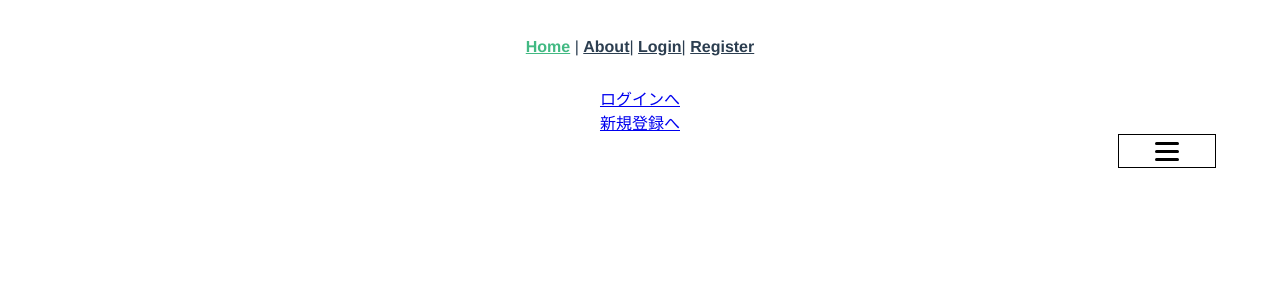
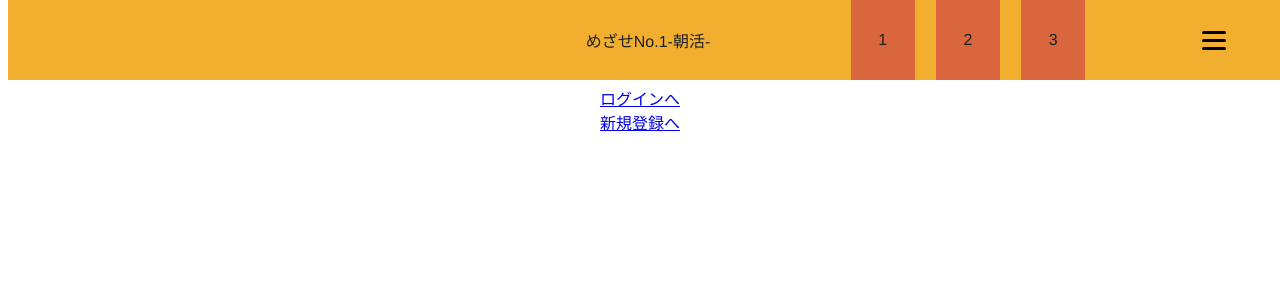
Before and after one commit to webex15-team-1/number-one, a Vue app: page / in a window 1280 px wide. Shown: the top 300 px of the page. Built offline with nearby package versions, Linux system fonts and the light colour scheme.

Commit message:
いったんコミット.色情報が外部から注入できるようにはなった.

```diff
--- a/src/App.vue
+++ b/src/App.vue
@@ -7,7 +7,9 @@
   </nav>
   <router-view />
 </template>
-
+<script>
+export default {}
+</script>
 <style>
 #app {
   font-family: Avenir, Helvetica, Arial, sans-serif;
--- /dev/null
+++ b/src/components/ChangeableHeader.vue
@@ -0,0 +1,94 @@
+<template>
+  <div class="header" :style="{ backgroundColor: colorSettings.bannerColor }">
+    <span class="title header-title" :style="{ color: colorSettings.textColor }"
+      >めざせNo.1-朝活-</span
+    >
+    <div class="header-button-container">
+      <div
+        class="header-button"
+        :style="{
+          backgroundColor: colorSettings.buttonColor,
+        }"
+      >
+        <span :style="{ color: colorSettings.textColor }">1</span>
+      </div>
+      <div
+        class="header-button"
+        :style="{
+          backgroundColor: colorSettings.buttonColor,
+        }"
+      >
+        <span :style="{ color: colorSettings.textColor }">2</span>
+      </div>
+      <div
+        class="header-button"
+        :style="{
+          backgroundColor: colorSettings.buttonColor,
+        }"
+      >
+        <span :style="{ color: colorSettings.textColor }">3</span>
+      </div>
+    </div>
+    <hamburger-menu />
+  </div>
+</template>
+<script>
+import HamburgerMenu from "./HamburgerMenu.vue"
+import { colorSettings } from "@/store/colorSettings"
+export default {
+  components: {
+    HamburgerMenu,
+  },
+  data() {
+    return {
+      colorSettings: colorSettings,
+    }
+  },
+}
+</script>
+<style scoped>
+.header {
+  position: absolute;
+  width: 100%;
+  height: 5em;
+  top: 0%;
+  background-color: orange;
+  text-align: center;
+}
+.header-title {
+  display: inline-block;
+  position: absolute;
+  top: 50%;
+  left: 50%;
+  transform: translate(-50%, -50%);
+}
+.header-button-container {
+  position: absolute;
+  display: inline-block;
+  height: 100%;
+  width: 20%;
+  right: 15%;
+  top: 50%;
+  transform: translateY(-50%);
+  display: flex;
+  justify-content: space-around;
+}
+.header-button {
+  width: 5vw;
+  height: 100%;
+  background-color: yellow;
+  display: inline-block;
+  position: relative;
+}
+.header-button span {
+  position: absolute;
+  top: 50%;
+  left: 50%;
+  transform: translate(-50%, -50%);
+}
+.hamburger-container {
+  position: absolute;
+  right: 2%;
+  top: 1.5em;
+}
+</style>
--- a/src/components/HamburgerMenu.vue
+++ b/src/components/HamburgerMenu.vue
@@ -1,5 +1,8 @@
 <template>
-  <div class="hamburger-container">
+  <div
+    class="hamburger-container"
+    :style="{ backgroundColor: colorSettings.bannerColor }"
+  >
     <button
       class="hamburger-button"
       @click="toggleMenu"
@@ -21,6 +24,10 @@
           v-show="isOpened"
           tag="div"
           class="hamburger-nav-item"
+          :style="{
+            color: colorSettings.textColor,
+            'background-color': colorSettings.buttonColor,
+          }"
         >
           {{ nav.text }}
         </div>
@@ -31,6 +38,7 @@
 
 <script>
 import gsap from "gsap"
+import { colorSettings } from "@/store/colorSettings"
 export default {
   data() {
     return {
@@ -44,6 +52,7 @@ export default {
         { path: "asakatsu", text: "朝活" },
         { path: "about", text: "about" },
       ],
+      colorSettings: colorSettings,
     }
   },
   methods: {
@@ -140,6 +149,6 @@ export default {
   height: 14em;
 }
 .hamburger-nav-item {
-  border-bottom: 1px solid black;
+  width: 100%;
 }
 </style>
--- /dev/null
+++ b/src/store/colorSettings.js
@@ -0,0 +1,8 @@
+import { ref } from "vue"
+export const colorSettings = ref({
+  accentColor: "#366273",
+  textColor: "#202020",
+  bannerColor: "#F2AE2E",
+  buttonColor: "#D9663D",
+  backgroundColor: "#F2B263",
+})
--- a/src/views/HomeView.vue
+++ b/src/views/HomeView.vue
@@ -1,26 +1,18 @@
 <template>
+  <ChangeableHeader />
   <div class="home">
     <router-link to="/login">ログインへ</router-link>
     <br />
     <router-link to="/register">新規登録へ</router-link>
   </div>
-  <Hamburger />
 </template>
 
 <script>
 // @ is an alias to /src
-import Hamburger from "@/components/HamburgerMenu.vue"
+import ChangeableHeader from "@/components/ChangeableHeader.vue"
 export default {
-  components: {
-    Hamburger,
-  },
+  components: { ChangeableHeader },
 }
 </script>
 
-<style>
-.hamburger-container {
-  position: absolute;
-  right: 5vw;
-  border: 1px solid black;
-}
-</style>
+<style></style>
--- a/src/views/TopPageView.vue
+++ b/src/views/TopPageView.vue
@@ -11,7 +11,6 @@
       </div>
       <img id="weather-img" :src="weather.image" alt="" />
     </div>
-    <Hamburger />
     <div class="sun-wrap" :style="containerStyle">
       >
       <div class="sky">
@@ -167,11 +166,7 @@
 
 <script>
 import SunCalc from "suncalc"
-import Hamburger from "@/components/HamburgerMenu.vue"
 export default {
-  components: {
-    Hamburger,
-  },
   data() {
     return {
       debug: {
```
